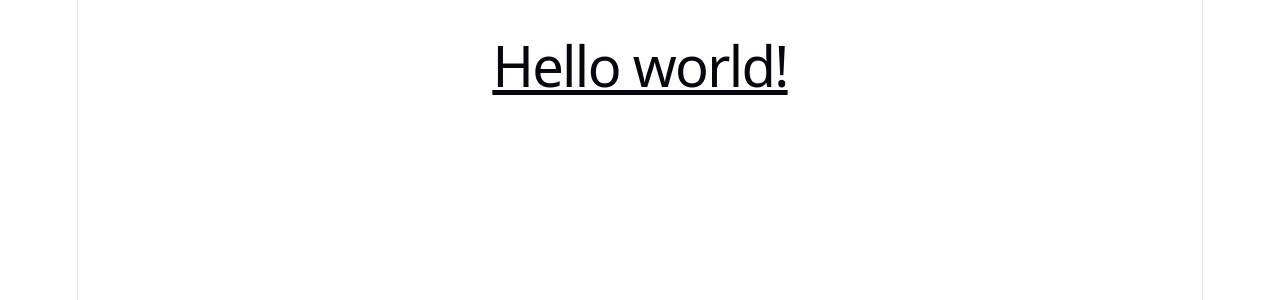
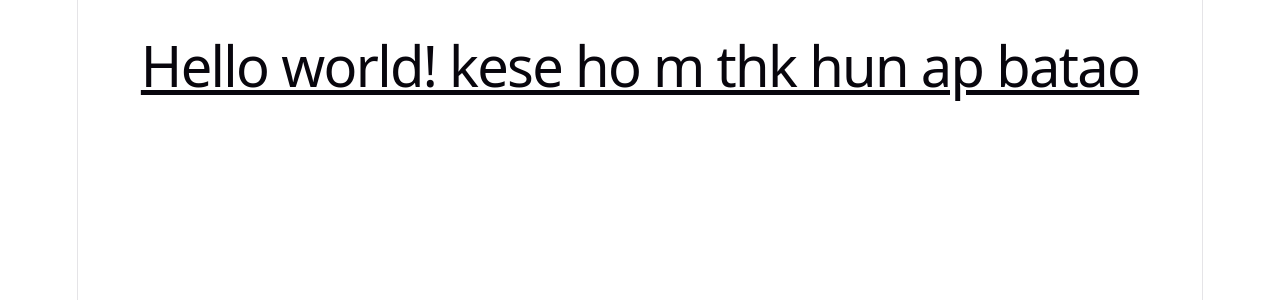
Before and after one commit to agm-reactdev/personal-portfolio, a React app: page / in a window 1280 px wide. Shown: the top 300 px of the page. Built offline with nearby package versions, Linux system fonts and the light colour scheme; the HTML template or start-up script is replaced by a standard one.

Commit message:
Your update message

```diff
--- a/src/App.jsx
+++ b/src/App.jsx
@@ -8,8 +8,9 @@ function App() {
   return (
     <>
     <h1 className="text-3xl font-bold underline">
-      Hello world!
+      Hello world! kese ho m thk hun ap batao
     </h1>
+
     </>
   )
 }
```
